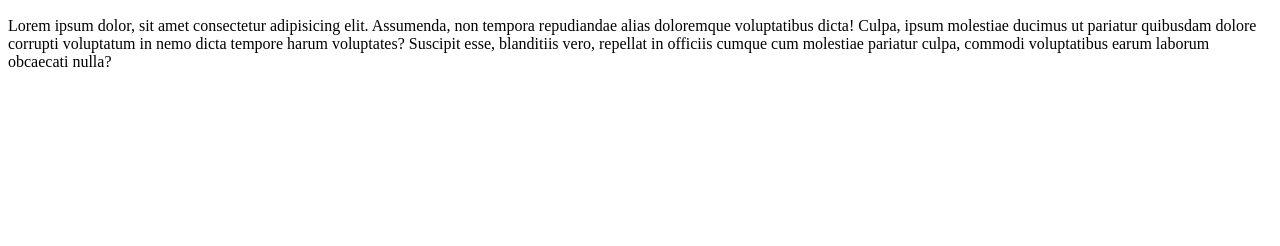
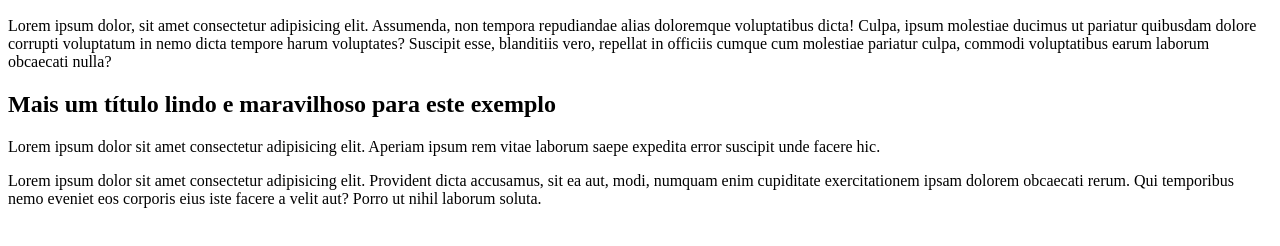
Before and after one commit to marciomarcal98/projeto-github01ta, a plain HTML site: page index.html in a window 1280 px wide. Shown: the part 110-356 px from the top of the page. Drawn offline with Linux system fonts and the light colour scheme.

Commit message:
adição de um novo h2 e dois parágrafos no index.html; commit feito em sala de aula

```diff
--- a/index.html
+++ b/index.html
@@ -10,5 +10,9 @@
 
     <h2>Continuação do exemplo de Git e GitHub</h2>
     <p>Lorem ipsum dolor, sit amet consectetur adipisicing elit. Assumenda, non tempora repudiandae alias doloremque voluptatibus dicta! Culpa, ipsum molestiae ducimus ut pariatur quibusdam dolore corrupti voluptatum in nemo dicta tempore harum voluptates? Suscipit esse, blanditiis vero, repellat in officiis cumque cum molestiae pariatur culpa, commodi voluptatibus earum laborum obcaecati nulla?</p>
+
+    <h2>Mais um título lindo e maravilhoso para este exemplo</h2>
+    <p>Lorem ipsum dolor sit amet consectetur adipisicing elit. Aperiam ipsum rem vitae laborum saepe expedita error suscipit unde facere hic.</p>
+    <p>Lorem ipsum dolor sit amet consectetur adipisicing elit. Provident dicta accusamus, sit ea aut, modi, numquam enim cupiditate exercitationem ipsam dolorem obcaecati rerum. Qui temporibus nemo eveniet eos corporis eius iste facere a velit aut? Porro ut nihil laborum soluta.</p>
 </body>
 </html>
```
